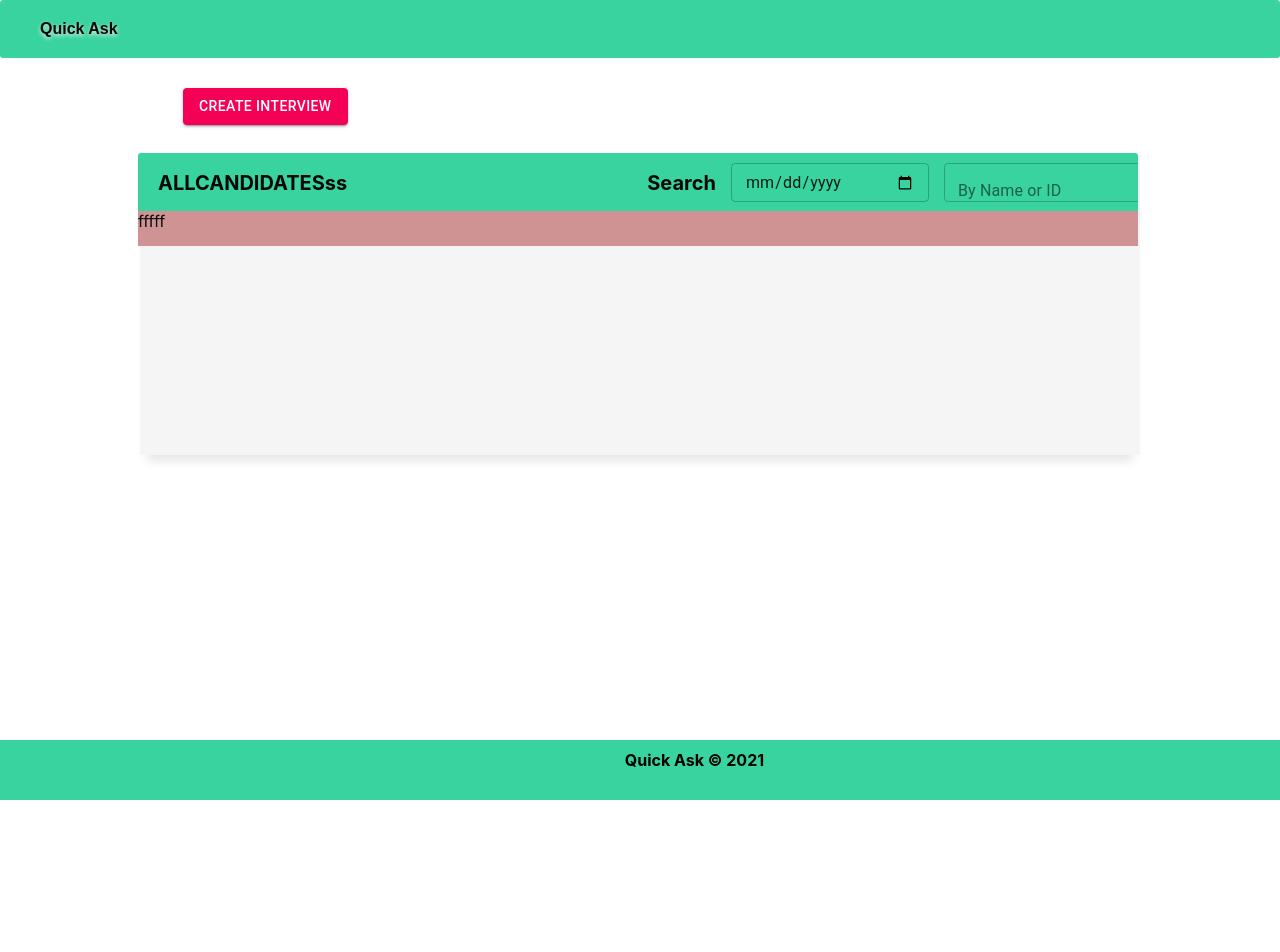
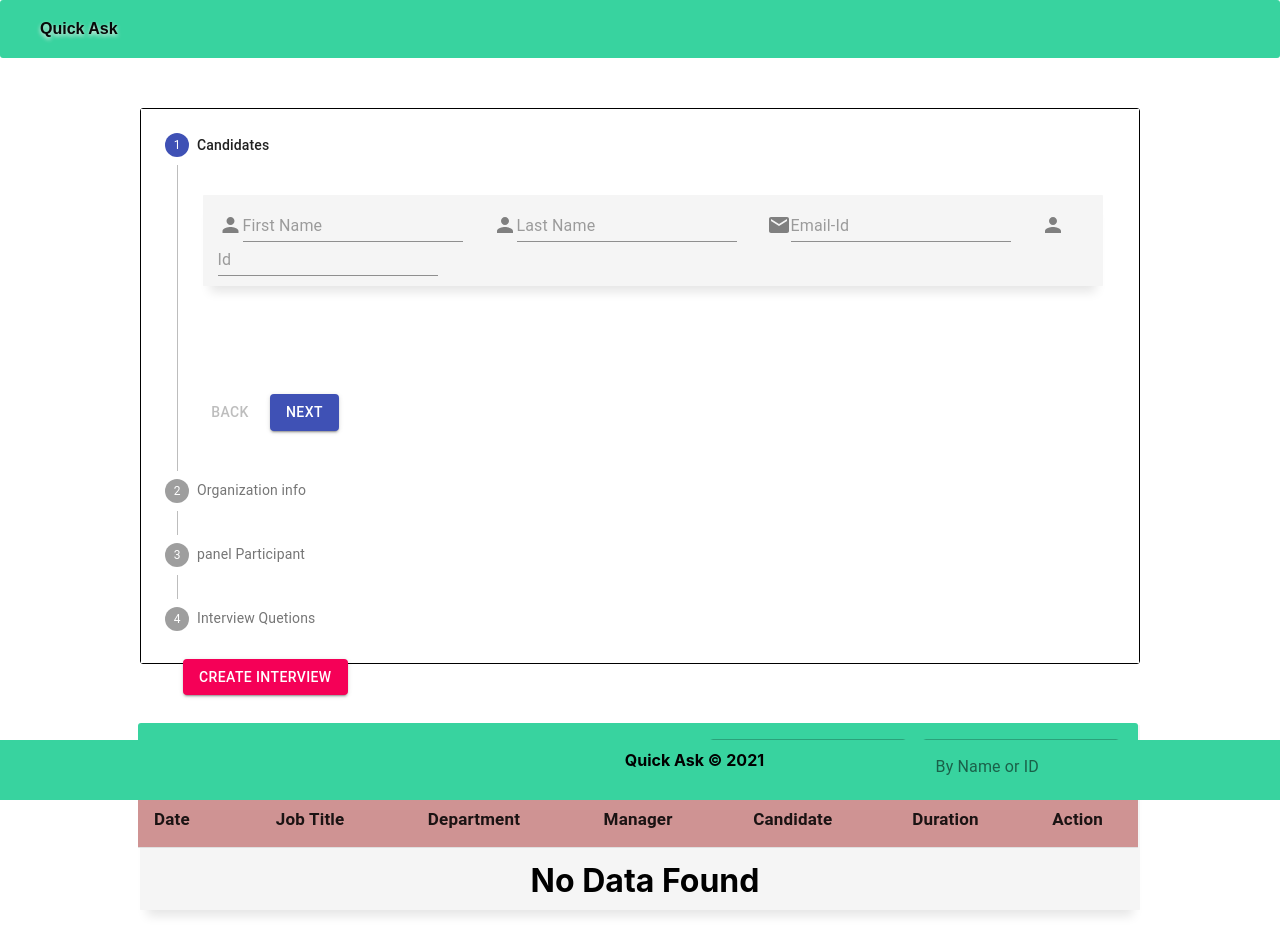
Before and after one commit to Dhruvikakadiya/webapp, a React (Create React App) app: page / in a window 1280 px wide. Shown: the top 952 px of the page. Before the commit the page ends 800 px from the top, so only its background shows below. Built offline with nearby package versions, Linux system fonts and the light colour scheme.

Commit message:
update code

```diff
--- a/src/App.js
+++ b/src/App.js
@@ -1,13 +1,16 @@
-import Body from "./QuickAsk/Body";
+
+import CreateInterview from "./QuickAsk/NEWINTERVIEW/CreateInterview";
 import Footer from "./QuickAsk/Footer";
 import Header from "./QuickAsk/Header";
+import Interview from "./QuickAsk/Interview";
 
 
 
 function App() {
   return (<>
         <Header/>
-        <Body/>
+        <CreateInterview/>
+        <Interview/>
         <Footer/>
       </>
   );
--- a/src/QuickAsk/Body.jsx
+++ /dev/null
@@ -1,24 +0,0 @@
-import react from 'react';
-import TextField from '@material-ui/core/TextField';
-import Button from '@material-ui/core/Button';
-import './body.css';
-const Body = () =>{
-    return(
-        <>
-        <div className="btn"><Button   variant="contained" color="secondary" >
-        Create Interview
-        </Button></div>
-        <div className="comdata">
-        <div className="header1">
-           <h4>ALLCANDIDATESss</h4>
-           <div className='input'>Search
-             <TextField  type="date" style={{ margin:'15px'}} id="outlined-basic"  variant="outlined" />
-             <TextField id="outlined-basic" label="By Name or ID" variant="outlined" />
-           </div>
-        </div>
-       <div className="header2">fffff</div>
-     </div>
-     </>
-    )
-}
-export default Body;
--- /dev/null
+++ b/src/QuickAsk/Interview.jsx
@@ -0,0 +1,53 @@
+import react from 'react';
+import TextField from '@material-ui/core/TextField';
+import Button from '@material-ui/core/Button';
+import Table from '@material-ui/core/Table';
+import TableContainer from '@material-ui/core/TableContainer';
+import TableHead from '@material-ui/core/TableHead';
+import TableRow from '@material-ui/core/TableRow';
+import TableCell from '@material-ui/core/TableCell';
+
+import './interview.css';
+const Interview = () =>{
+  const style={
+    fontSize : "17px",
+    fontWeight:"bold"
+
+  }
+    return(
+        <>
+        <div className="btn"><Button   variant="contained" color="secondary" >
+        Create Interview
+        </Button></div>
+        <div className="comdata">
+        <div className="header1">
+           <h4>ALLCANDIDATES</h4>
+           <div className='input'>Search
+             <TextField  type="date" style={{ margin:'15px'}} id="outlined-basic"  variant="outlined" />
+             <TextField id="outlined-basic" label="By Name or ID" variant="outlined" />
+           </div>
+        </div>
+       <div className="header2">
+       <TableContainer >
+        <Table aria-label="customized table">
+        <TableHead style={style} >
+          <TableRow style={style}>
+            <TableCell style={style}>Date</TableCell>
+            <TableCell style={style} align="center">Job Title</TableCell>
+            <TableCell style={style} align="center">Department</TableCell>
+            <TableCell style={style} align="center">Manager</TableCell>
+            <TableCell style={style} align="center">Candidate</TableCell>
+            <TableCell style={style} align="center">Duration</TableCell>
+            <TableCell style={style} align="center">Action</TableCell>
+          </TableRow>
+        </TableHead>
+        </Table>
+        </TableContainer>
+
+       </div>
+       <h1 className="NDFound">No Data Found</h1>
+     </div>
+     </>
+    )
+}
+export default Interview;
--- /dev/null
+++ b/src/QuickAsk/NEWINTERVIEW/CreateInterview.jsx
@@ -0,0 +1,115 @@
+import React from 'react';
+import { makeStyles } from '@material-ui/core/styles';
+import Stepper from '@material-ui/core/Stepper';
+import Step from '@material-ui/core/Step';
+import StepLabel from '@material-ui/core/StepLabel';
+import StepContent from '@material-ui/core/StepContent';
+import Button from '@material-ui/core/Button';
+import Paper from '@material-ui/core/Paper';
+import Typography from '@material-ui/core/Typography';
+import './Createinter.css';
+import Step1 from './STEPS/Step1';
+
+const useStyles = makeStyles((theme) => ({
+  root: {
+    width: '100%',
+
+
+  },
+  button: {
+    marginTop: theme.spacing(1),
+    marginRight: theme.spacing(1),
+  },
+  actionsContainer: {
+    marginBottom: theme.spacing(2),
+  },
+  resetContainer: {
+    padding: theme.spacing(3),
+  },
+}));
+
+function getSteps() {
+  return ['Candidates', 'Organization info', 'panel Participant','Interview Quetions'];
+}
+
+function getStepContent(step) {
+  switch (step) {
+    case 0:
+      return <Step1/>
+    case 1:
+      return 'An ad group contains one or more ads which target a shared set of keywords.';
+    case 2:
+      return `Try out different ad text to see what brings in the most customers,
+              and learn how to enhance your ads using features like ad extensions.
+              If you run into any problems with your ads, find out how to tell if
+              they're running and how to resolve approval issues.`;
+    default:
+      return 'Unknown step';
+  }
+}
+
+export default function VerticalLinearStepper() {
+  const classes = useStyles();
+  const [activeStep, setActiveStep] = React.useState(0);
+  const steps = getSteps();
+
+  const handleNext = () => {
+    setActiveStep((prevActiveStep) => prevActiveStep + 1);
+  };
+
+  const handleBack = () => {
+    setActiveStep((prevActiveStep) => prevActiveStep - 1);
+  };
+
+  const handleReset = () => {
+    setActiveStep(0);
+  };
+
+  return (
+  <div className="Main_box">
+        {/* <h2 classnName="title">NEW INTERVIEW</h2> */}
+
+    <div className={classes.root}>
+      <Stepper activeStep={activeStep} orientation="vertical">
+        {steps.map((label, index) => (
+          <Step key={label}>
+            <StepLabel>{label}</StepLabel>
+            <StepContent>
+              <Typography>{getStepContent(index)}</Typography>
+
+              <div className={classes.actionsContainer}>
+
+                <div>
+                  <Button
+                    disabled={activeStep === 0}
+                    onClick={handleBack}
+                    className={classes.button}
+                  >
+                    Back
+                  </Button>
+                  <Button
+                    variant="contained"
+                    color="primary"
+                    onClick={handleNext}
+                    className={classes.button}
+                  >
+                    {activeStep === steps.length - 1 ? 'Finish' : 'Next'}
+                  </Button>
+                </div>
+              </div>
+            </StepContent>
+          </Step>
+        ))}
+      </Stepper>
+      {activeStep === steps.length && (
+        <Paper square elevation={0} className={classes.resetContainer}>
+          <Typography>All steps completed - you&apos;re finished</Typography>
+          <Button onClick={handleReset} className={classes.button}>
+            Reset
+          </Button>
+        </Paper>
+      )}
+    </div>
+</div>
+  );
+}
--- /dev/null
+++ b/src/QuickAsk/NEWINTERVIEW/Createinter.css
@@ -0,0 +1,37 @@
+.Main_box{
+    width:1000px;
+    height: auto;
+    display: flex;
+    justify-content: left;
+    text-align: left;
+    margin: 15px auto;
+    border: 1px solid black;
+    border-radius: 3px;
+
+}
+/* .title{
+    margin-top: 40px;
+    text-align:center;
+    justify-content: center;
+    display: flex;
+
+} */
+.title{
+    text-align: center;
+    margin-top: 30px;
+    margin-left:70px;
+    float: right;
+  }
+  .step1{
+    margin: 15px auto;
+    margin-bottom: 100px;
+    margin-top: 30px;
+    justify-content: center;
+    padding: 15px 5px 10px 15px;
+    transition: all 0.4s cubic-bezier(0.175, 0.885, 0,1);
+    background-color:whitesmoke;
+    width:900px;
+    height: auto;
+    border-radius: 1px;
+    box-shadow: 0px 13px 10px -7px rgba(0,0,0,0.1);
+    }
--- /dev/null
+++ b/src/QuickAsk/NEWINTERVIEW/STEPS/Step1.jsx
@@ -0,0 +1,20 @@
+import React from 'react';
+import TextField from '@material-ui/core/TextField';
+import PersonIcon from '@material-ui/icons/Person';
+import EmailIcon from '@material-ui/icons/Email';
+
+
+const Step1 = () =>{
+    return(
+        <div className="step1">
+            <div className="inputfield">
+               <PersonIcon style={{ marginTop:'3px' , width:'25px' , color:'gray'}}/><TextField id="standard-basic" placeholder="First Name" />
+               <PersonIcon style={{ marginTop:'3px' , marginLeft:'30px' ,color:'gray'}}/><TextField id="standard-basic" placeholder="Last Name" />
+               <EmailIcon style={{ marginTop:'3px' ,  marginLeft:'30px' , color:'gray'}}/><TextField id="standard-basic" placeholder="Email-Id" />
+               <PersonIcon style={{ marginTop:'3px', marginLeft:'30px' ,color:'gray'}}/><TextField id="standard-basic" placeholder="Id" />
+           </div>
+        </div>
+
+    );
+}
+export default Step1;
--- a/src/QuickAsk/body.css
+++ b/src/QuickAsk/interview.css
@@ -3,7 +3,7 @@
     box-sizing: border-box;
   }
   .header1 {
-    height:60px;
+    height:70px;
     width: 1000px;
     margin: -17px;
     color: rgb(8, 8, 8);
@@ -19,8 +19,6 @@
   }
   .header1 h4{
         margin-left: 20px;
-
-
   }
 .input{
 
@@ -32,7 +30,7 @@
   }
 
 .header2 {
-    height:35px;
+    height:57px;
     width: 1000px;
     margin: -17px;
     margin-top: 15px;
@@ -67,22 +65,21 @@
         transition: all 0.4s cubic-bezier(0.175, 0.885, 0,1);
         background-color:whitesmoke;
         width:1000px;
-        height: 300px;
+        height: auto;
         border-radius: 1px;
         box-shadow: 0px 13px 10px -7px rgba(0,0,0,0.1);
         }
-    #outlined-basic{
+#outlined-basic{
         width: 170px;
         height: 2px;
         display:block;
         justify-content: space-between;
+ }
+ .NDFound{
+   text-align: center;
+   margin-top: 30px;
+ }
 
-      }
-      .table{
-        width: 2000px;
-        height: 200px;
-        background-color: floralwhite;
-        }
         .btn{
             padding-top: 0px;
             padding-left: 183px;
```
Also changed, not shown: src/QuickAsk/NEWINTERVIEW/Demointerview.jsx (added, +17 -0 lines), src/QuickAsk/Interview-dashbord.jsx (deleted).
